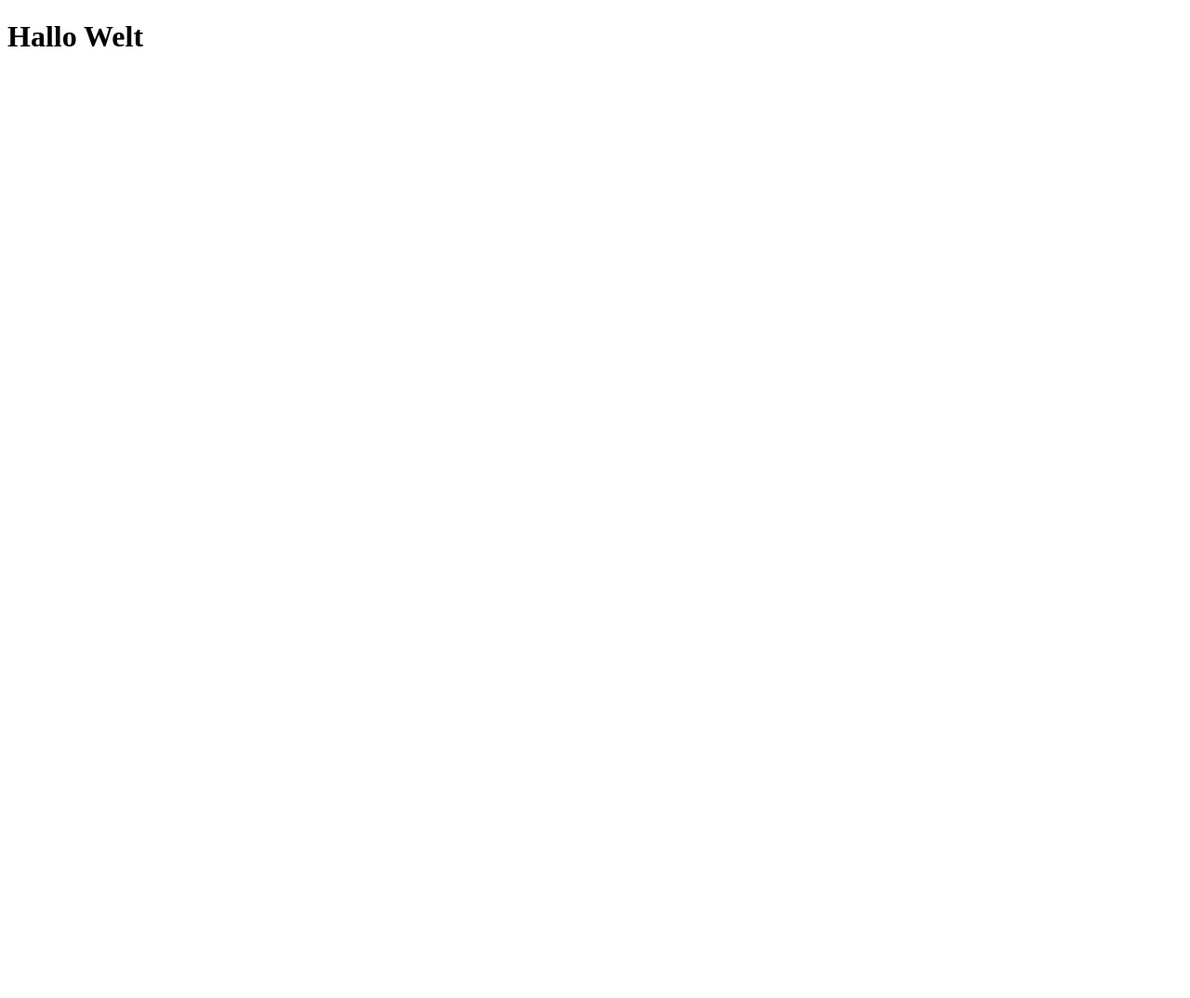
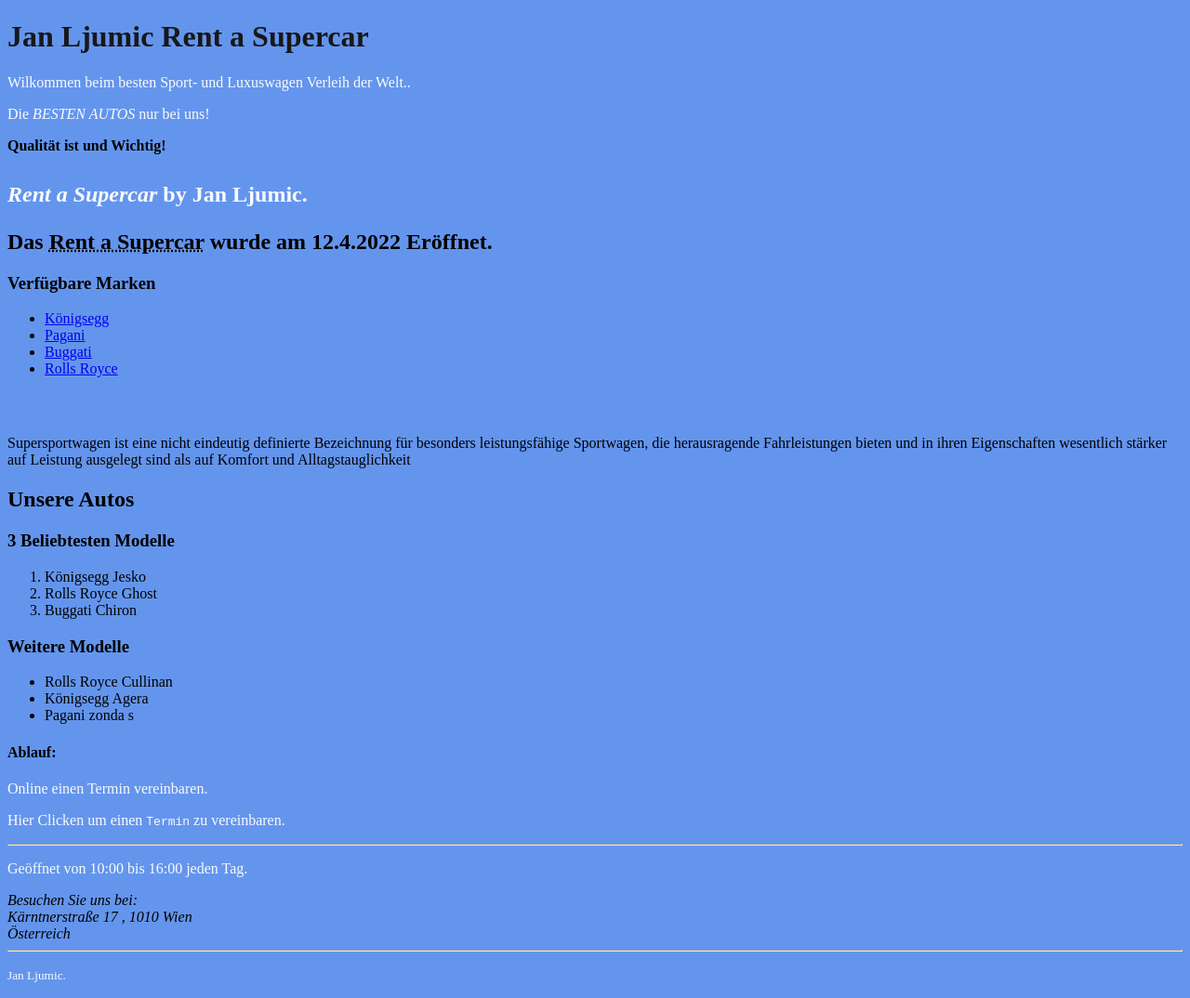
Before and after one commit to janljumic/infiswp, a plain HTML site: page index.html in a window 1280 px wide. Shown: the whole page at 93% size. Before the commit the page ends 800 px from the top, so only its background shows below. Drawn offline with Linux system fonts and the light colour scheme.

Commit message:
Jan Ljumic 2AHWIIy

```diff
--- a/index.html
+++ b/index.html
@@ -1,11 +1,108 @@
 <!DOCTYPE html>
 <html lang="en">
+
 <head>
     <meta charset="UTF-8">
     <meta name="viewport" content="width=device-width, initial-scale=1.0">
     <title>Jan Ljumic Website</title>
 </head>
+
 <body>
-    <h1>Hallo Welt</h1>
+    <style>
+        h1 {
+            color: rgb(24, 24, 24);
+        }
+
+        p {
+            color: rgb(248, 251, 254);
+        }
+
+        .myDiv {
+            border: 5px outset red;
+            background-color: lightblue;
+            text-align: center;
+        }
+    </style>
+
+    <h1>Jan Ljumic Rent a Supercar</h1>
+    <p>Wilkommen beim besten Sport- und Luxuswagen Verleih der Welt..</p>
+    <p>Die  <em>BESTEN AUTOS</em> nur bei uns!</p>
+    <strong>Qualität ist und Wichtig!</strong>
+
+    <main>
+        <h2></hic2>
+
+        <article>
+            <h2></h2>
+            <p><cite>Rent a Supercar</cite> by Jan Ljumic.</p>
+            Das <abbr title="">Rent a Supercar</abbr> wurde am 12.4.2022 Eröffnet.
+
+        </article>
+        <h3>Verfügbare Marken </h3>
+        <nav>
+            <ul>
+                <li><a href="https://www.koenigsegg.com/">Königsegg</a></li>
+                <li><a href="https://www.pagani.com/">Pagani</a></li>
+                <li><a href="https://www.bugatti.com/">Buggati</a></li>
+                <li><a href="https://www.rolls-roycemotorcars.com/en_GB/home.html">Rolls Royce</a></li>
+            </ul>
+
+
+
+
+
+
+
+            <nav>
+                <section>
+                    <pre>
+
+                    </pre>
+                    <blockquote cite="https://de.wikipedia.org/wiki/Supersportwagen"></blockquote>
+                        Supersportwagen ist eine nicht eindeutig definierte Bezeichnung für besonders leistungsfähige Sportwagen, die herausragende Fahrleistungen bieten und in ihren Eigenschaften wesentlich stärker auf Leistung ausgelegt sind als auf Komfort und Alltagstauglichkeit
+
+
+                    <h2>Unsere Autos</h2>
+
+                    <h3> 3 Beliebtesten Modelle</h3>
+                    <ol>
+                        <li>Königsegg Jesko</li>
+                        <li>Rolls Royce Ghost</li>
+                        <li> Buggati Chiron</li>
+                      </ol>
+                      <h3>Weitere Modelle</h3>
+
+                      <ul>
+                        <li>Rolls Royce Cullinan</li>
+                        <li>Königsegg Agera</li>
+                        <li>Pagani zonda s</li>
+                      </ul>
+
+                </section>
+                <aside>
+                    <h4>Ablauf:</h4>
+                    <p>Online einen Termin vereinbaren.</p>
+                    <p>Hier Clicken um einen <code>Termin</code> zu vereinbaren.</p>
+                </aside>
+                <hr>
+                <p>Geöffnet von <time>10:00</time> bis <time>16:00</time> jeden Tag.</p>
+                <address>
+
+                    Besuchen Sie uns bei:<br>
+
+                    Kärntnerstraße 17 , 1010 Wien<br>
+                    Österreich
+                    </address>
+
+
+
+                <hr>
+                <link rel="stylesheet" href="style.css">
+
+                <p><a href="lju230248@spengergasse.at"></a></p>
+                <p><small>Jan Ljumic.</small></p>
+
+                </footer>
 </body>
+
 </html>
--- /dev/null
+++ b/style.css
@@ -0,0 +1 @@
+body {background-color: cornflowerblue;}
```
